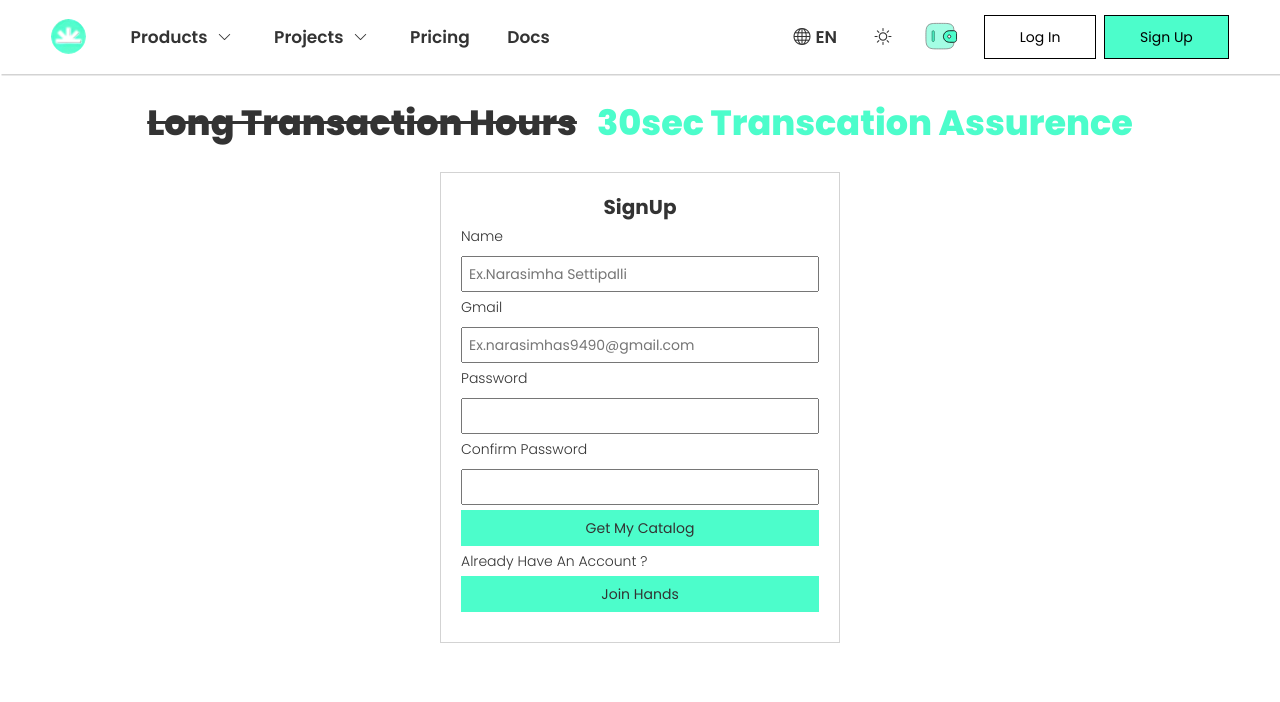
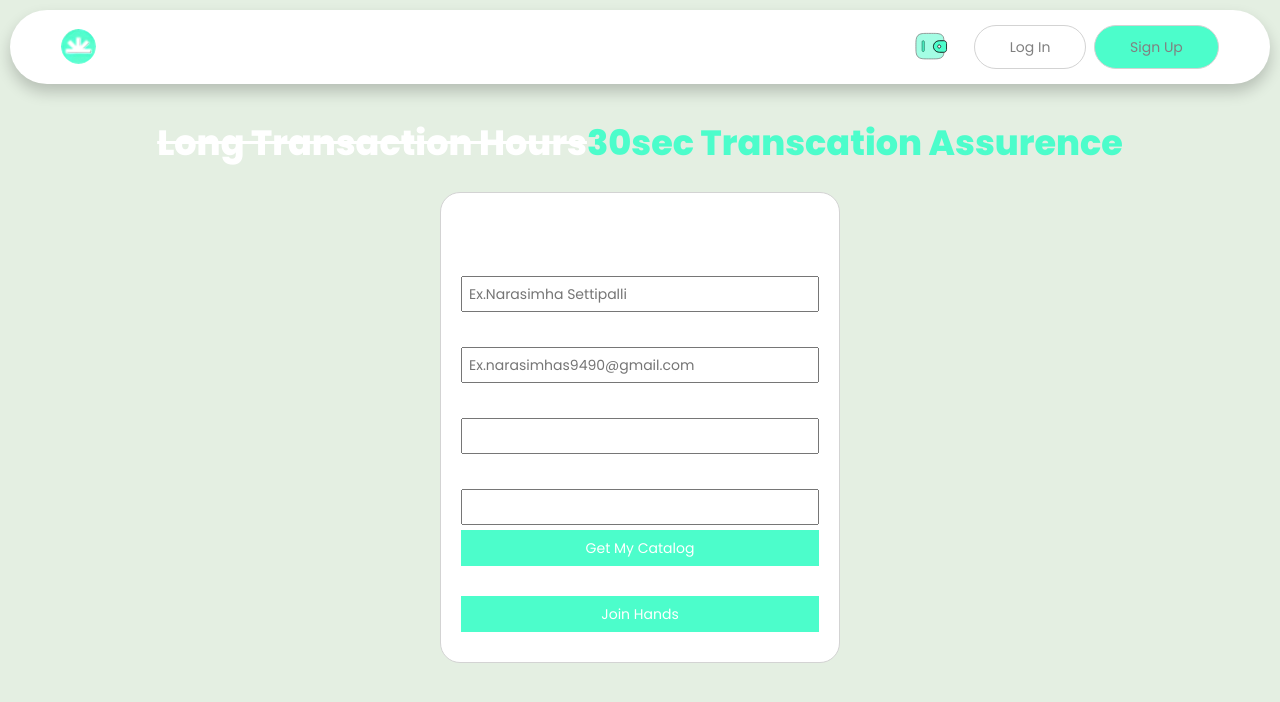
Before and after one commit to Narasimha-png/catalog.login.reactjs, a React (Vite) app: page /signup in a window 1280 px wide. Shown: the top 702 px of the page. Built offline with nearby package versions, Linux system fonts and the light colour scheme.

Commit message:
UPDATED UI

```diff
--- a/src/Components/Header.js
+++ b/src/Components/Header.js
@@ -141,9 +141,10 @@
 }
 
 const Logo = () => (
-  <div className="nav-logo">
-    <img className="mainlogo" src={logo}></img>
-  </div>
+  <Link to="/" className="nav-logo">
+
+  <img className="mainlogo" src={logo}></img>
+</Link>
 );
 
 function handleClick(showProductNav, setProductNav) {
--- a/src/Components/Home.js
+++ b/src/Components/Home.js
@@ -0,0 +1,6 @@
+import React from "react";
+import ReactDOM from "react-dom";
+
+const MainHeading = () =>{
+
+}
--- a/src/Components/Projects.js
+++ b/src/Components/Projects.js
@@ -28,6 +28,7 @@
     <>{
 
     }
+    <div className="center-projects">
     <div
      className="projects-page">
     <div className="all-projects">
@@ -48,7 +49,7 @@
 
     }></div>
     </div>
-
+    </div>
     </>
 )
 
--- a/src/Styles/App.css
+++ b/src/Styles/App.css
@@ -1,3 +1,11 @@
+
 body {
     font-family: "Poppins", sans-serif;
+    background-color: black;
+    color: white;
 }
+
+ body {
+    background: rgba(141, 187, 132, 0.23) !important;
+
+}
--- a/src/Styles/Header.css
+++ b/src/Styles/Header.css
@@ -74,6 +74,8 @@
     display: flex;
     align-items: center;
     gap: 5px;
+
+
   }
   .bi-chevron-down{
     padding: 5px;
@@ -90,6 +92,8 @@
     gap: 3vw;
   }
   .outer-nav{
+    border-radius: 340px;
+    margin: 10px 10px;
     background-color: white;
     position: sticky;
     top: 0px;
@@ -97,8 +101,13 @@
     display: flex;
     align-items: center;
     justify-content: space-between;
-    box-shadow: 1.5px 1.5px 0px lightgray;
+    box-shadow: 0 8px 15px rgba(0, 0, 0, 0.2);
+    transition: box-shadow 0.3s ease, transform 0.3s ease;
 
+  }
+  .outer-nav:hover {
+    box-shadow: 0 12px 20px rgba(0, 0, 0, 0.3);
+    transform: translateY(-2px);
   }
   .inner-side-nav{
     display: flex;
@@ -115,10 +124,14 @@
     gap: 2vw;
   }
   .projects-page{
+  display: flex;
+  flex-direction: column;
+  justify-content: center;
+   background-color: white;
+   border-radius: 20px;
 
-    padding: 5vh 0px;
-    width: 99vw;
-    background-color: white;
+    width: 90vw;
+
     position: fixed;
     z-index: 100;
     overflow: hidden;
@@ -129,20 +142,23 @@
     align-items: center;
   }
   .log-in, .sign-up{
-    color: black;
+    border-radius: 24px;
+    color: gray;
     text-decoration: none;
     background-color: transparent;
     border: none;
     text-wrap: nowrap;
     padding: 11px 3.5rem;
-    border: 1.5px solid black;
+    border: 1.2px solid lightgray;
     text-align: center;
   }
   .log-in:hover , .sign-up:hover{
     text-decoration: none;
-
+    color: black;
   }
-
+  .nav-btns:visited {
+    color: inherit;
+  }
 
   .sign-up{
     background-color: #4CFDCB;
@@ -175,6 +191,7 @@
   @media (min-width:840px) and (max-width:950px) {
     .projects-page{
       position: relative;
+      background-color: transparent;
       z-index: 0;
 
     }
@@ -197,6 +214,7 @@
   @media (min-width:750px) and (max-width:840px) {
     .projects-page{
       position: relative;
+      background-color: transparent;
       z-index: 0;
 
     }
@@ -223,6 +241,7 @@
   @media (min-width:450px) and (max-width:750px) {
     .projects-page{
       position: relative;
+      background-color: transparent;
       z-index: 0;
 
     }
@@ -270,7 +289,7 @@
       display: revert;
     }
     .log-in, .sign-up{
-      border: 1px solid black;
+      border: 1px solid lightgray;
     }
     .mainlogo , .menu-icon  {
       cursor: pointer;
@@ -293,6 +312,7 @@
   @media (min-width:340px) and (max-width:450px) {
     .projects-page{
       position: relative;
+      background-color: transparent;
       z-index: 0;
 
     }
@@ -342,7 +362,7 @@
     }
     .log-in, .sign-up{
       padding: 5px 15px;
-      border: 1px solid black;
+      border: 1px solid lightgray;
     }
 
 
@@ -380,6 +400,7 @@
 
 }
 .projects-page{
+  background-color: transparent;
   position: relative;
   z-index: 0;
   height: auto;
--- a/src/Styles/Login.css
+++ b/src/Styles/Login.css
@@ -1,3 +1,4 @@
+@import url("https://fonts.googleapis.com/css?family=Raleway:400,400i,700");
 .heading-text{
     animation: backgroundtrans 1s 1;
     text-align: center;
@@ -14,9 +15,11 @@
     }
 }
 .login-heading-text{
+
     padding: 3vh 0px ;
     display: flex;
     justify-content: center;
+    align-items: center;
     flex-wrap: wrap;
 }
 .poppins-extralight {
@@ -70,13 +73,18 @@
     font-style: normal;
   }
   .imp-text{
+
+
     color: #4CFDCB;
-    margin-left: 20px;
-}
+  }
+
 .login-main-div{
     border: 1px solid lightgrey;
+    border-radius: 20px;
+    background-color: white;
     display: flex;
     flex-direction: column;
+
     gap: 5px;
     width:400px;
     padding: 2rem 2rem 3rem 2rem;
@@ -89,6 +97,7 @@
 }
 input{
     padding: 6px ;
+
 }
 .log-btn{
     background-color: #4CFDCB;
--- a/src/Styles/Project.css
+++ b/src/Styles/Project.css
@@ -20,7 +20,10 @@
     align-items: center;
 }
 
-
+.center-projects{
+    display: flex;
+    justify-content: center;
+}
 
 .project-list{
     display: flex;
```
Also changed, not shown: package.json (+98 -4 lines), src/Styles/Home.css (added), 1 other file (tests, documents, lock files or other folders).
